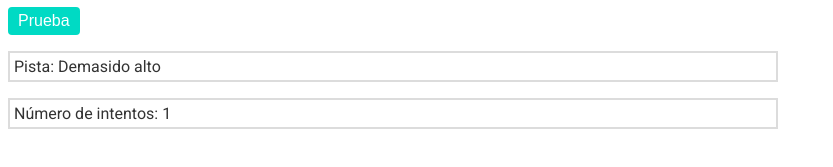
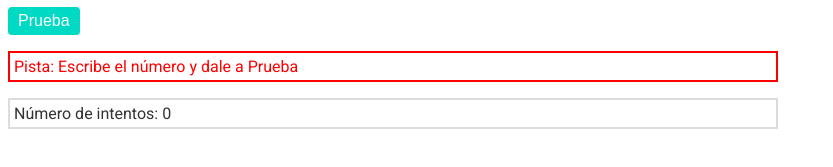
Before and after one commit to Adalab/modulo-2-evaluacion-intermedia-ErriGarcia, a plain HTML site: page index.html in a window 1280 px wide. Both pictures are taken after a click on the button "Prueba". Shown: the part 139-306 px from the top of the page, without its empty margins (0-833 px from the left). Drawn offline with Linux system fonts and the light colour scheme.

Commit message:
add check for the input

```diff
--- a/css/main.css
+++ b/css/main.css
@@ -34,3 +34,8 @@
     padding: 4px;
     width: 60%;
 }
+
+.start-message {
+    border: solid 2px red;
+    color: red;
+}
--- a/js/main.js
+++ b/js/main.js
@@ -18,8 +18,15 @@ let totalAttempts = 0
 
 // Function to show numbers of attempts
 const showAttempts = () => {
-    totalAttempts++
-    attempts.innerHTML = `Número de intentos: ${totalAttempts}`
+    if (isNaN(parseInt(userNumber.value))) {
+        message.innerHTML = 'Pista: Escribe el número y dale a Prueba'
+        message.classList.add('start-message')
+    } else {
+        message.classList.remove('start-message')
+        guessRandomNumber()
+        totalAttempts++
+        attempts.innerHTML = `Número de intentos: ${totalAttempts}`
+    }
 }
 
 
@@ -32,10 +39,6 @@ function getRandomNumber(max) {
 // Function to guess the random number
 const guessRandomNumber = () => {
     const userNumberValue = parseInt(userNumber.value)
-    console.log(`El número de la usuaria es: ${userNumberValue}`)
-
-    // Random number
-    console.log(`El número aleatorio es: ${randomNumber}`)
 
     if (userNumberValue < 1 || userNumberValue > 100) {
         message.innerHTML = 'Pista: El número debe estar entre 1 y 100'
@@ -46,6 +49,9 @@ const guessRandomNumber = () => {
     } else {
         message.innerHTML = 'Pista: Demasido alto'
     }
+    console.log(`El número de la usuaria es: ${userNumberValue}`)
+    // Random number
+    console.log(`El número aleatorio es: ${randomNumber}`)
 }
 
 
```
